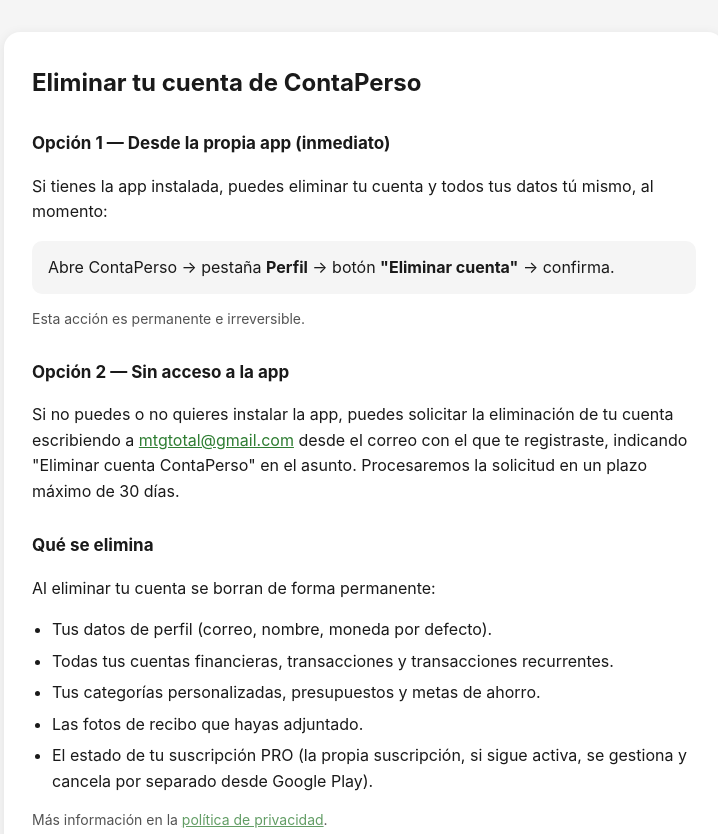
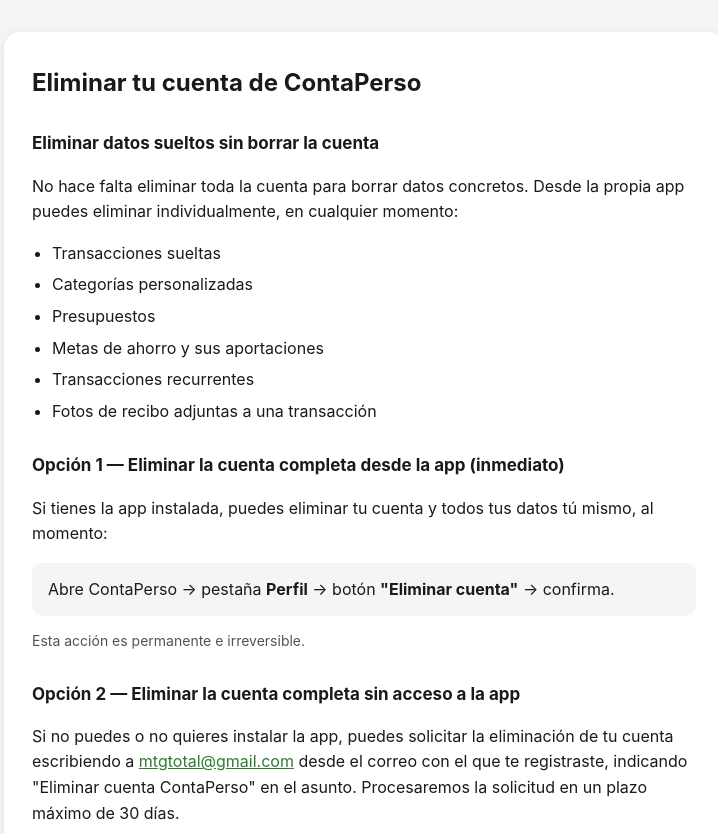
Before and after one commit to mtgtotal/contaperso-legal, a plain HTML site: page eliminar-cuenta.html in a window 1280 px wide. Shown: the top 834 px of the page, without its empty margins (276-994 px from the left). Drawn offline with Linux system fonts and the light colour scheme.

Commit message:
Document per-item data deletion alongside full account deletion

```diff
--- a/eliminar-cuenta.html
+++ b/eliminar-cuenta.html
@@ -45,12 +45,23 @@
     <div class="card">
       <h1>Eliminar tu cuenta de ContaPerso</h1>
 
-      <h2>Opción 1 — Desde la propia app (inmediato)</h2>
+      <h2>Eliminar datos sueltos sin borrar la cuenta</h2>
+      <p>No hace falta eliminar toda la cuenta para borrar datos concretos. Desde la propia app puedes eliminar individualmente, en cualquier momento:</p>
+      <ul>
+        <li>Transacciones sueltas</li>
+        <li>Categorías personalizadas</li>
+        <li>Presupuestos</li>
+        <li>Metas de ahorro y sus aportaciones</li>
+        <li>Transacciones recurrentes</li>
+        <li>Fotos de recibo adjuntas a una transacción</li>
+      </ul>
+
+      <h2>Opción 1 — Eliminar la cuenta completa desde la app (inmediato)</h2>
       <p>Si tienes la app instalada, puedes eliminar tu cuenta y todos tus datos tú mismo, al momento:</p>
       <div class="step">Abre ContaPerso → pestaña <strong>Perfil</strong> → botón <strong>"Eliminar cuenta"</strong> → confirma.</div>
       <p class="note">Esta acción es permanente e irreversible.</p>
 
-      <h2>Opción 2 — Sin acceso a la app</h2>
+      <h2>Opción 2 — Eliminar la cuenta completa sin acceso a la app</h2>
       <p>Si no puedes o no quieres instalar la app, puedes solicitar la eliminación de tu cuenta escribiendo a
         <a href="mailto:mtgtotal@gmail.com?subject=Eliminar%20cuenta%20ContaPerso">mtgtotal@gmail.com</a>
         desde el correo con el que te registraste, indicando "Eliminar cuenta ContaPerso" en el asunto.
```
